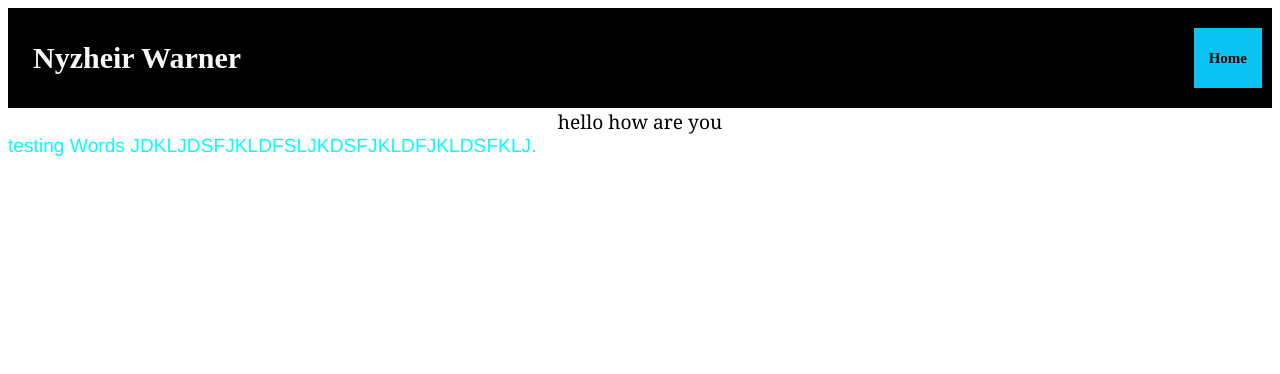
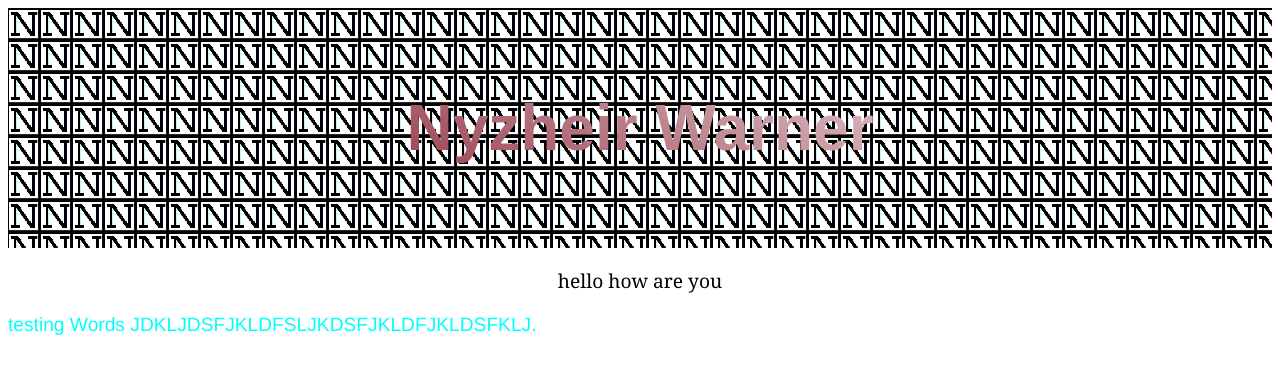
Before and after one commit to NyzheirTS/PersonalWebsiteNY, a plain HTML site: page index.html in a window 1280 px wide. Drawn offline with Linux system fonts and the light colour scheme.

Commit message:
Look for better background image

```diff
--- a/PW_CSS/stylesheet.css
+++ b/PW_CSS/stylesheet.css
@@ -1,50 +1,26 @@
-/* Style the header with a grey background and some padding */
-.header {
-    overflow: hidden;
-    background-color: #000000;
-    padding: 20px 10px;
-  }
+/* Style the header */
+header{
+    padding: 30px;
+}
 
-  /* Style the header links */
-  .header a {
-    float: left;
-    color: rgb(255, 255, 255);
-    font-weight: bold;
-    text-align: center;
-    padding: 15px;
-    text-decoration: none;
-    font-size: 15px;
-    line-height: 30px;
-    /*border-radius: 50px;*/
-
-  }
-
-  /* Style the logo link (notice that we set the same value of line-height and font-size to prevent the header to increase when the font gets bigger */
-  .header a.logo {
-    font-size: 30px;
-    font-weight: bold;
-    color: rgb(248, 248, 248);
+.header-text{
+  font-family: "Archivo Black", sans-serif;
+  font-weight: bold;
+  font-size: 4em;
+  text-align: center;
 
 
-  }
+  background-image: linear-gradient(30deg, rgb(119, 0, 20), rgb(255, 255, 255));
 
-  /* Change the background color on mouse-over */
-  /*
-  .header a:hover {
-    background-color: #ddd;
-    color: black;
-  }
-  */
-  /* Style the active/current link*/
-  .header a.active {
-    background-color: rgb(9, 196, 243);
-    color: rgb(0, 0, 0);
-  }
+  background-size: 100%;
+  background-repeat: repeat;
 
-  /* Float the link section to the right */
-  .header-right {
-    float: right;
-  }
+  -webkit-background-clip: text;
+  -webkit-text-fill-color: transparent;
+  -moz-background-clip: text;
+  -moz-text-fill-color: transparent;
+
+}
 
   /* Add media queries for responsiveness - when the screen is 500px wide or less, stack the links on top of each other */
   @media screen and (max-width: 500px) {
--- a/index.html
+++ b/index.html
@@ -2,16 +2,17 @@
   <link rel="icon" href="Images/favicon.ico" type="image/x-icon">
 </head>
 
-<div class="header" >
-    <link rel="stylesheet" href="PW_CSS/stylesheet.css" >
-    <a href="index.html" class="logo">Nyzheir Warner</a>
-    <div class="header-right">
-      <a class="active" href="index.html">Home</a>
-    </div>
-  </div>
-<div class="body" >
+
+<header style="background-image: url('Images/favicon.ico');">
+  <link rel="stylesheet" href="PW_CSS/stylesheet.css" >
+    <h2 class="header-text">Nyzheir Warner</h2>
+</header>
+
+<div class="body">
   <link rel="stylesheet" href="PW_CSS/bodyss.css">
+  <p>
   hello how are you<br>
+  </p>
   <div class="body-2">
   testing Words JDKLJDSFJKLDFSLJKDSFJKLDFJKLDSFKLJ.
   </div>
```
